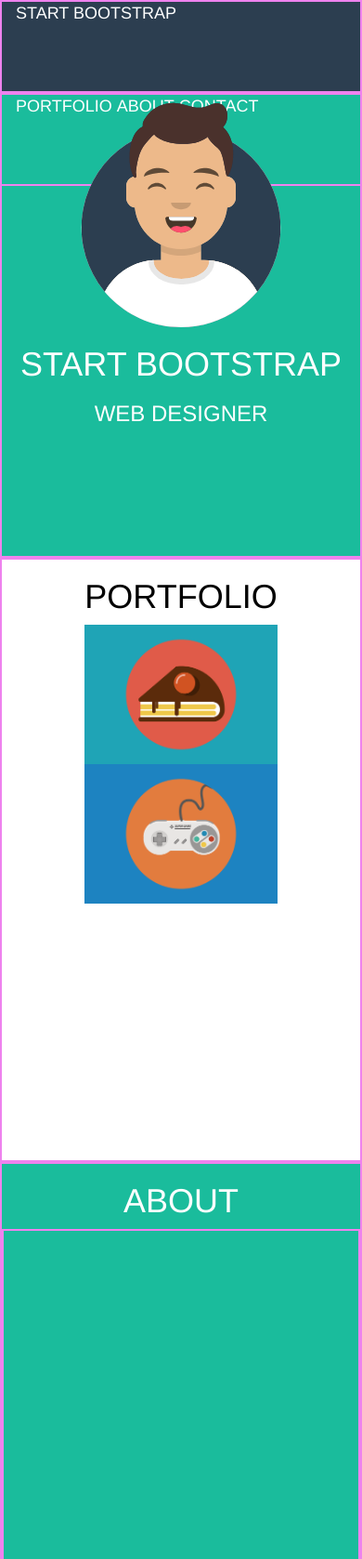
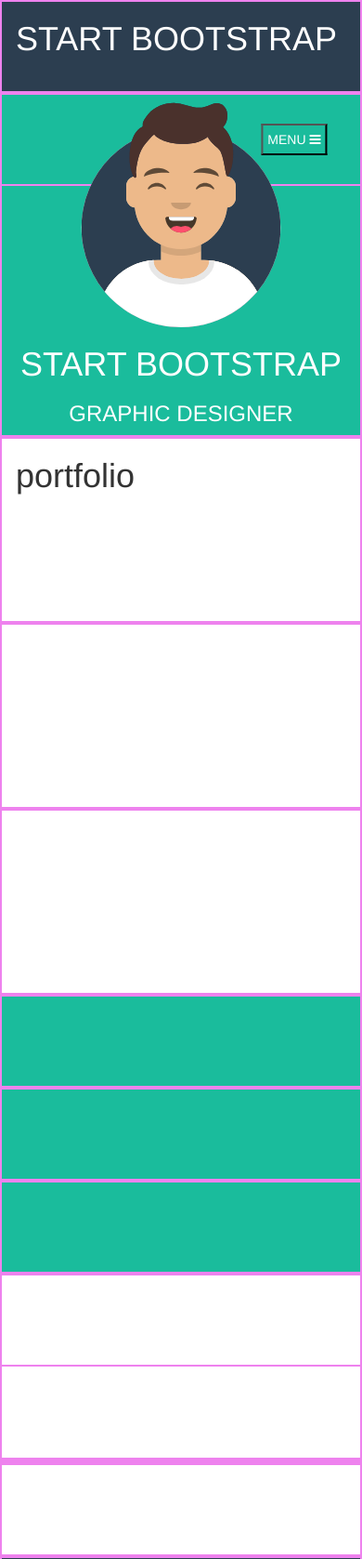
Before and after one commit to fra-mstr/html-css-bootstrap-freelancer, a plain HTML site: page index.html in a window 390 px wide. Shown: the top 1677 px of the page at 93% size. Drawn offline with nearby package versions, Linux system fonts and the light colour scheme.

Commit message:
Implementato Layout responsive

```diff
--- a/css/style.css
+++ b/css/style.css
@@ -4,29 +4,82 @@
   padding: 0;
 }
 
-/* nav */
-nav {
+/* debug */
+.h-100 {
   height: 100px;
+}
+.h-200 {
+  height: 200px;
+}
+.h-400 {
+  height: 400px;
+}
+.h-500 {
+  height: 500px;
+}
+.h-600 {
+  height: 100px;
+}
+
+.debug [class*="col-"] {
+  border: 2px solid violet;
+  height: 100%;
+}
+
+/* font */
+html {
+  font-family: 'Montserrat', sans-serif;
+  font-size: 16px;
+}
+
+/* header e nav */
+.bg-nav {
   background-color: #2C3E50;
-  color: white;
-  font-size: 18px;
+  position: relative;
 }
 
 nav [class*="col-"] li {
   display: inline-block;
 }
 
+nav > [class*="col-"] {
+  line-height: 100px;
+  color: white;
+  text-transform: uppercase;
+  vertical-align: middle;
+}
+
+header nav ul {
+  text-align: center;
+}
+header nav ul li {
+  font-size: 1.3rem;
+  padding-left: 10px;
+  padding-right: 10px;
+}
+
+.bg-hero {
+  background-color: #1ABC9C;
+}
+
+.bg-hero .container .row > [class*="col-"] {
+  text-align: center;
+  color: white;
+  text-transform: uppercase;
+}
+
+.menu-button {
+  color: white;
+  background-color: #1ABC9C;
+  padding: 5px;
+  position: absolute;
+  top: 50%;
+  right: 0%;
+  transform: translate(-50%, -50%);
+}
+
 
 /* header */
-header {
-  height: 500px;
-  background-color: #1ABC9C;
-  color: white;
-}
-
-.centered-text {
-  text-align: center;
-}
 
 header img {
   height: 250px;
@@ -34,70 +87,23 @@ header img {
 
 
 /* portfolio */
-.portfolio {
-  height: 650px;
-  background-color: white;
-  color: black;
-}
-
-.portfolio img {
-  height: 150px;
-}
 
 
 
 /* about */
-.about {
-  height: 500px;
+#about {
   background-color: #1ABC9C;
-  color: white;
-}
-
-.h-nested {
-  height: 400px;
 }
 
 
 /* contact */
-.contact {
-  height: 500px;
+#contact {
   background-color: white;
-  color: black;
 }
 
 
 /* footer */
 footer {
-  height: 300px;
   background-color: #2C3E50;
   color: white;
 }
-
-
-
-/* debug colonne */
-[class*="col-"] {
-  border: 2px solid violet;
-}
-
-nav [class*="col-"] {
-  height: 100px;
-}
-
-header [class*="col-"] {
-  height: 500px;
-}
-
-.portfolio [class*="col-"] {
-  height: 650px;
-}
-.about > [class*="col-"] {
-  height: 500px;
-}
-.contact [class*="col-"] {
-  height: 500px;
-}
-
-footer [class*="col-"] {
-  height: 300px;
-}
--- a/index.html
+++ b/index.html
@@ -5,110 +5,102 @@
     <meta name="viewport" content="width=device-width, initial-scale=1.0">
     <title>Freelancer Bootstrap</title>
     <link rel="stylesheet" href="https://maxcdn.bootstrapcdn.com/bootstrap/3.3.7/css/bootstrap.min.css" integrity="sha384-BVYiiSIFeK1dGmJRAkycuHAHRg32OmUcww7on3RYdg4Va+PmSTsz/K68vbdEjh4u" crossorigin="anonymous">
+    <link href="https://fonts.googleapis.com/css2?family=Montserrat&display=swap" rel="stylesheet">
+    <link rel="stylesheet" href="https://stackpath.bootstrapcdn.com/font-awesome/4.7.0/css/font-awesome.min.css" integrity="sha384-wvfXpqpZZVQGK6TAh5PVlGOfQNHSoD2xbE+QkPxCAFlNEevoEH3Sl0sibVcOQVnN" crossorigin="anonymous">
     <link rel="stylesheet" href="css/style.css">
   </head>
-  <body>
-    <nav>
+  <body class="debug">
+
+    <header>
+      <div class="bg-nav">
         <div class="container">
-        <div class="row">
-          <div class="col-sm-push-1 col-sm-5 col-md-push-1 col-md-5">
-            <p>START BOOTSTRAP</p>
+          <nav class="row h-100">
+            <div class="col-lg-4 col-md-4 col-sm-6">
+              <h1>start bootstrap</h1>
             </div>
-          <div class="col-sm-push-1 col-sm-5 col-md-push-1 col-md-5">
+            <div class="col-lg-offset-4 col-lg-4 col-md-offset-4 col-md-4 hidden-sm hidden-xs">
               <ul>
-              <li>PORTFOLIO</li>
-              <li>ABOUT</li>
-              <li>CONTACT</li>
+                <li>portfolio</li>
+                <li>about</li>
+                <li>contact</li>
               </ul>
+            </div>
+            <div class="hidden-row h-100">
+              <div class="hidden-md hidden-lg col-sm-6 ">
+                <button type="button" name="button" class="menu-button">MENU <i class="fa fa-bars" aria-hidden="true"></i></button>
+              </div>
+            </div>
+          </nav>
         </div>
       </div>
 
-      </div>
-    </nav>
-
-    <header>
+      <div class="bg-hero">
         <div class="container">
           <div class="row">
-          <div class="col-md-push-1 col-md-10 centered-text">
+            <div class="col-lg-12 col-md-12 col-sm-12 h-600">
               <img src="img/avatar.svg" alt="faccia-sorridente">
-            <h1>START BOOTSTRAP</h1>
-            <h3>WEB DESIGNER</h3>
+              <h1>start bootstrap</h1>
+              <h3>graphic designer</h3>
             </div>
-
           </div>
-
+        </div>
       </div>
     </header>
 
-    <section class="portfolio">
+    <section id="portfolio">
       <div class="container">
-        <div class="row">
-          <div class="col-md-push-1 col-md-10 centered-text">
-            <h1>PORTFOLIO</h1>
-            <div class="portfolio_wrapper">
-              <div class="wrapper_top">
-                <img src="img/cake.png" alt="torta">
-              </div>
-              <div class="wrapper_bottom">
-                <img src="img/game.png" alt="gioco">
+        <div class="row h-200">
+          <div class="col-lg-12 col-md-12 col-sm-12">
+            <h1>portfolio</h1>
           </div>
         </div>
+        <div class="row h-200">
+          <div class="col-lg-4 col-md-6 col-sm-12"></div>
+          <div class="col-lg-4 col-md-6 col-sm-12"></div>
+          <div class="col-lg-4 col-md-6 col-sm-12"></div>
         </div>
-
+        <div class="row h-200">
+          <div class="col-lg-4 col-md-6 col-sm-12"></div>
+          <div class="col-lg-4 col-md-6 col-sm-12"></div>
+          <div class="col-lg-4 col-md-6 col-sm-12"></div>
         </div>
-
       </div>
     </section>
 
-    <section class="about">
+    <section id="about">
       <div class="container">
-        <div class="row">
-          <div class="col-md-push-1 col-md-10">
-            <div class="row centered-text">
-              <h1>ABOUT</h1>
+        <div class="row h-100">
+          <div class="col-lg-12 col-md-12 col-sm-12"></div>
         </div>
-            <div class="row">
-              <div class="col-md-6 h-nested">
-
+        <div class="row h-200">
+          <div class="col-lg-6 col-md-6 col-sm-12"></div>
+          <div class="col-lg-6 col-md-6 col-sm-12"></div>
         </div>
-              <div class="col-md-6 h-nested">
-
-              </div>
-            </div>
-          </div>
-
-        </div>
-
       </div>
     </section>
 
-    <section class="contact">
+    <section id="contact">
      <div class="container">
-        <div class="row">
-          <div class="col-md-push-1 col-md-10 centered-text">
-            <h1>CONTACT ME</h1>
+       <div class="row h-200">
+         <div class="col-lg-12 col-md-12 col-sm-12"></div>
        </div>
+       <div class="row h-300">
+         <div class="col-lg-12 col-md-12 col-sm-12"></div>
        </div>
-
+       <div class="row h-100">
+         <div class="col-lg-12 col-md-12 col-sm-12"></div>
+       </div>
      </div>
    </section>
 
    <footer>
       <div class="container">
-        <div class="row">
-          <div class="col-md-push-1 col-md-10">
-            <div class="col-md-4">
-              LOCATION
-            </div>
-            <div class="col-md-4">
-              AROUND THE WEB
-            </div>
-            <div class="col-md-4">
-              ABOUT FREELANCER
+        <div class="row h-200">
+          <div class="col-lg-4 col-md-4 col-sm-12"></div>
+          <div class="col-lg-4 col-md-4 col-sm-12"></div>
+          <div class="col-lg-4 col-md-4 col-sm-12"></div>
          </div>
        </div>
-        </div>
-
      </div>
    </footer>
 
```
Lines whose indentation alone changed are shown as unchanged.
